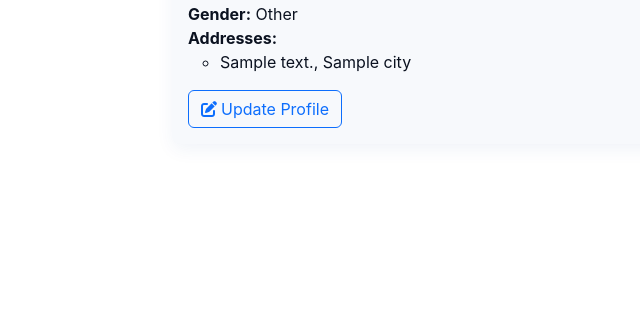
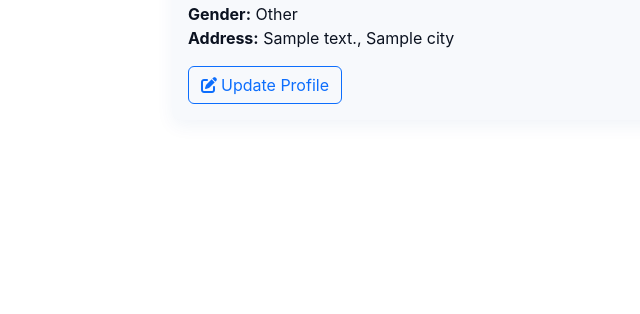
Before and after one commit to developer-badhan/Tech-ZenovaHub, a Django app: template user/templates/enduser/profile.html in a window 1280 px wide. Shown: the part 248-562 px from the top of the page, without its empty margins (100-740 px from the left). Run offline with Django 3.2, Linux system fonts and the light colour scheme; the template is opened without the code that fills it: most values are stand-ins (such as "Sample title", 1, 10 or a date in 2020); some libraries are stand-ins or nearby versions.

Commit message:
modification

```diff
--- a/user/templates/enduser/profile.html
+++ b/user/templates/enduser/profile.html
@@ -33,17 +33,12 @@
               Other
             {% endif %}
           </li>
-          <li><strong>Addresses:</strong>
-            <ul>
-              {% for addr in address %}
-                <li>{{ addr.address_line1 }}, {{ addr.city }}</li>
-              {% empty %}
-                <li class="tzh-muted">No addresses found.</li>
-              {% endfor %}
-            </ul>
-          </li>
+          {% for addr in address %}
+            <li><strong>Address:</strong> {{ addr.address_line1 }}, {{ addr.city }}</li>
+          {% empty %}
+            <li class="tzh-muted">No addresses found.</li>
+          {% endfor %}
         </ul>
-
         <div class="d-flex justify-content-between mt-3">
           <a class="btn btn-outline-primary" href="{% url 'user_profile_update' user_id=request.session.user_id %}">
             <i class="fas fa-edit me-1"></i>Update Profile
```
